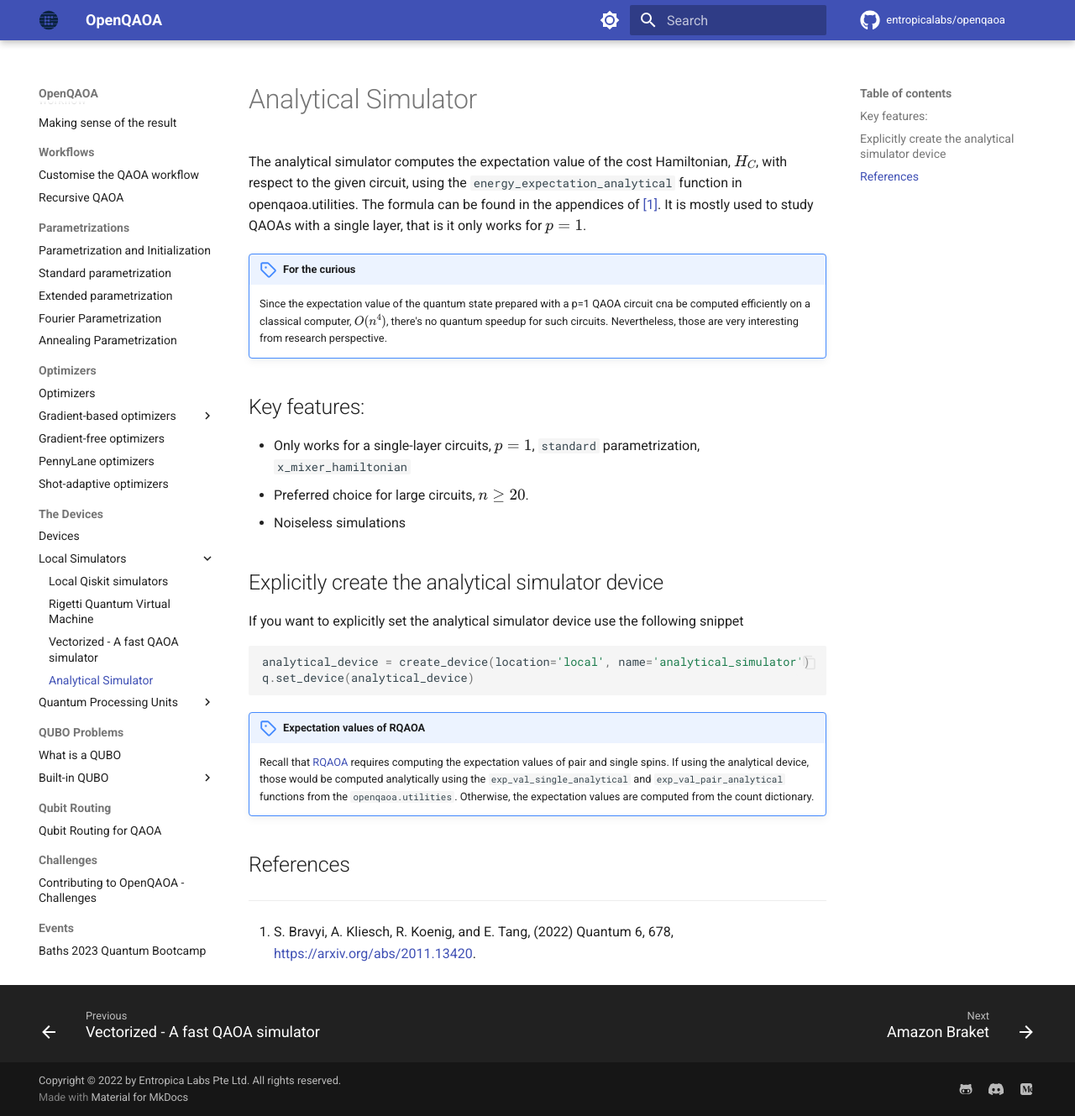
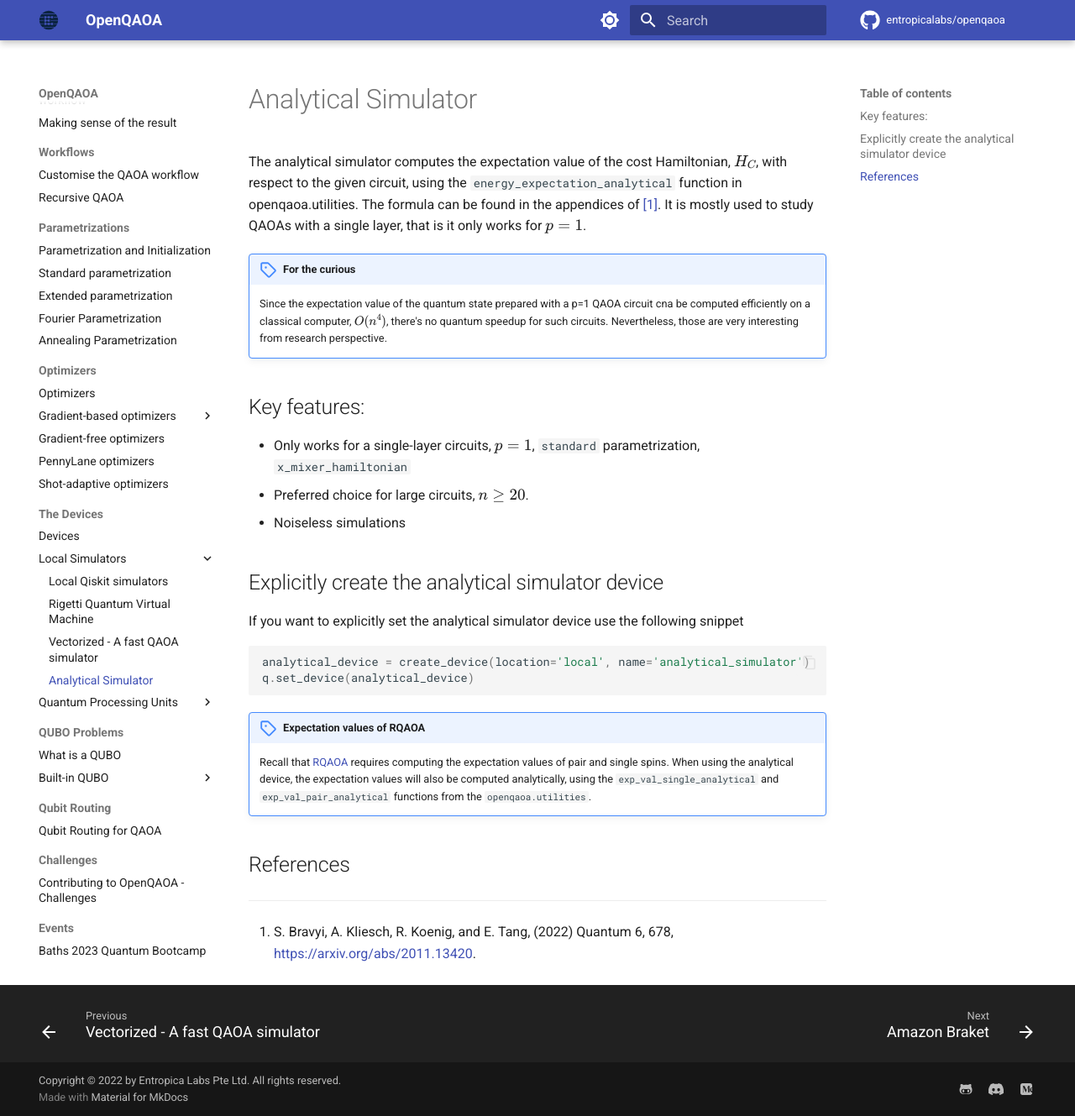
Before and after one commit to entropicalabs/openqaoa-website, an MkDocs documentation site: the page built from docs/devices/analytical-simulator.md, in a window 1280 px wide and 1329 px high. Shown: the whole window at 84% size. Built offline with MkDocs 1.6.1 and Material for MkDocs 9.7.7, drawn with Linux system fonts in a browser that asks for light colours; comment, search, counter and statistics services are not loaded.

Commit message:
changing one sentence in the anal. simualtor

````diff
--- a/docs/devices/analytical-simulator.md
+++ b/docs/devices/analytical-simulator.md
@@ -21,7 +21,7 @@ q.set_device(analytical_device)
 ```
 
 !!! note "Expectation values of RQAOA"
-    Recall that [RQAOA](/workflows/recursive-qaoa.md) requires computing the expectation values of pair and single spins. If using the analytical device, those would be computed analytically using the `exp_val_single_analytical` and `exp_val_pair_analytical` functions from the `openqaoa.utilities`. Otherwise, the expectation values are computed from the count dictionary.
+    Recall that [RQAOA](/workflows/recursive-qaoa.md) requires computing the expectation values of pair and single spins. When using the analytical device, the expectation values will also be computed analytically, using the `exp_val_single_analytical` and `exp_val_pair_analytical` functions from the `openqaoa.utilities`.
 
 ## References
 ----------
````
